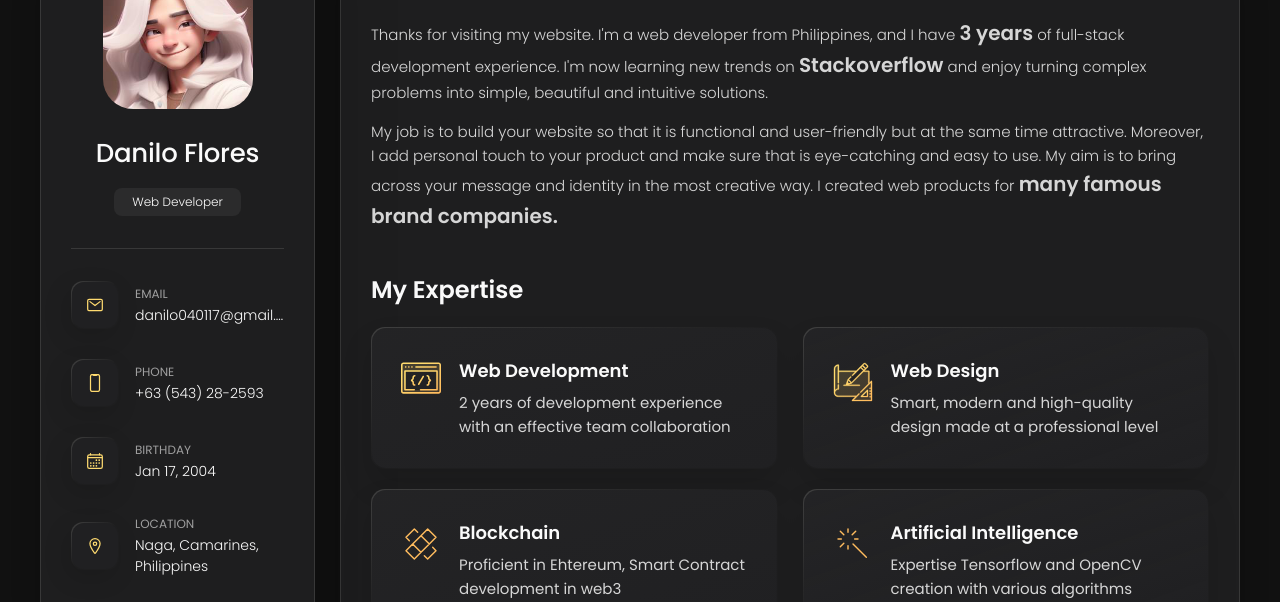
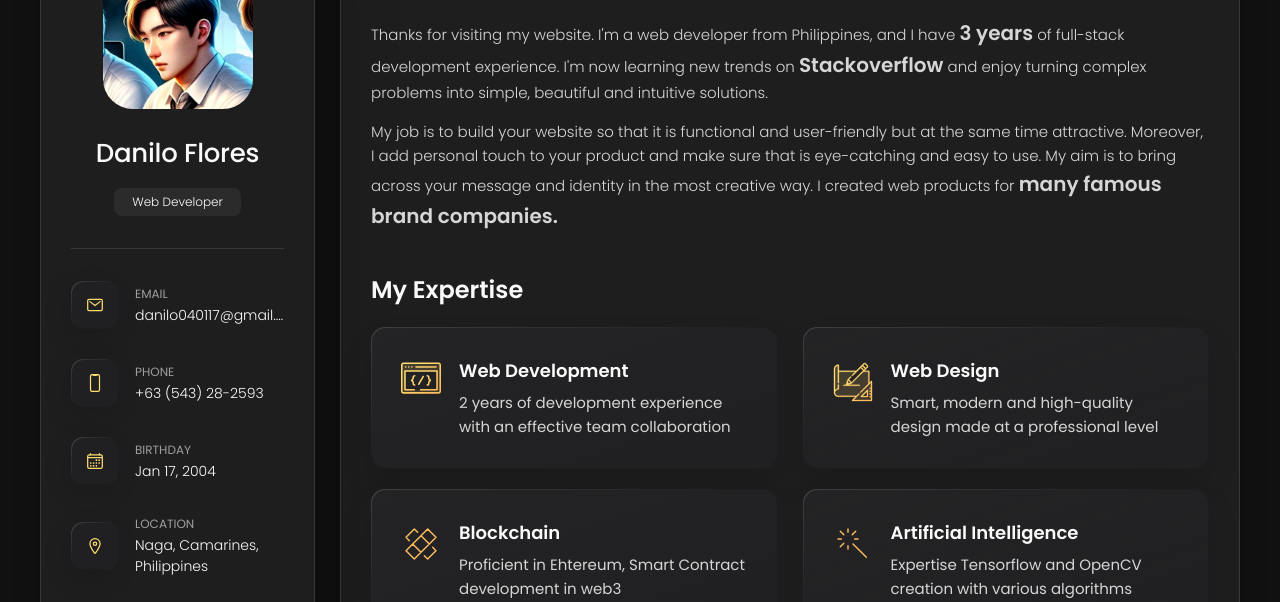
Before and after one commit to danilo-flores/danilo-flores.github.io, a plain HTML site: page index.html in a window 1280 px wide. Shown: the part 162-764 px from the top of the page. Drawn offline with nearby package versions, Linux system fonts and the light colour scheme.

Commit message:
update portfolio

```diff
--- a/index.html
+++ b/index.html
@@ -27,7 +27,7 @@
   <meta property="og:title" content="Danilo Joan Flores" />
   <meta property="og:description" content="I am 19 years old web developer with 2 years of experience in self-taught industry. I am looking for my next journey to make a great contribution." />
   <meta property="og:url" content="https://danilo-flores.github.io/" />
-  <meta property="og:image" content="https://danilo-flores.github.io/assets/images/my-avatar.png" />
+  <meta property="og:image" content="https://danilo-flores.github.io/assets/images/my-avatar.jpg" />
   <meta property="og:image:width" content="128" />
   <meta property="og:image:height" content="128" />
 </head>
@@ -49,7 +49,7 @@
       <div class="sidebar-info">
 
         <figure class="avatar-box">
-          <img src="./assets/images/my-avatar.png" alt="Danilo Flores" width="80">
+          <img src="./assets/images/my-avatar.jpg" alt="Danilo Flores" width="80">
         </figure>
 
         <div class="info-content">
```
Also changed, not shown: assets/images/my-avatar.jpg (added), assets/images/my-avatar.png (deleted).
